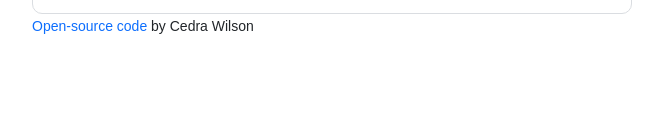
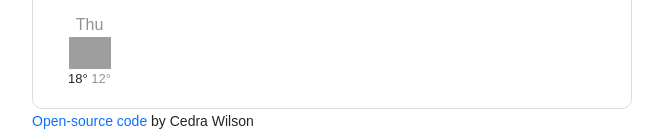
Before and after one commit to rasheedawilson12/vanilla-weather-app, a plain HTML site: page index.html in a window 1280 px wide. Shown: the part 234-372 px from the top of the page, without its empty margins (308-971 px from the left). Drawn offline with nearby package versions, Linux system fonts and the light colour scheme; no server answers; grey boxes are pictures that could not be loaded.

Commit message:
Added weather forecast HTML

```diff
--- a/index.html
+++ b/index.html
@@ -64,6 +64,25 @@
               </ul>
             </div>
           </div>
+          <div class="weather-forecast">
+            <div class="row">
+              <div class="col-2">
+                <div class="weather-forecast-date">
+                Thu
+                </div>
+                <img src="https://ssl.gstatic.com/onebox/weather/64/sunny.png" alt="" width="42"/>
+                <div class="weather-forecast-temperatures">
+                  <span class="weather-forecast-temperature-max">
+                    18°
+                  </span>
+                  <span class="weather-forecast-temperature-min">
+                    12°
+                  </span>
+                </div>
+
+              </div>
+            </div>
+          </div>
         </div>
         <small>
           <a href="https://github.com/rasheedawilson12/vanilla-weather-app.git" target="_blank">Open-source code</a> by Cedra Wilson
--- a/style.css
+++ b/style.css
@@ -68,3 +68,21 @@ a {
 .weather-temperature .active:hover {
   text-decoration: none;
 }
+
+.weather-forecast {
+  margin-top: 20px;
+  text-align: center;
+}
+
+.weather-forecast-date {
+  font-size: 16px;
+  opacity: 0.5;
+}
+
+.weather-forecast-temperatures {
+  font-size: 13px;
+}
+
+.weather-forecast-temperature-min {
+  opacity: 0.5;
+}
```
